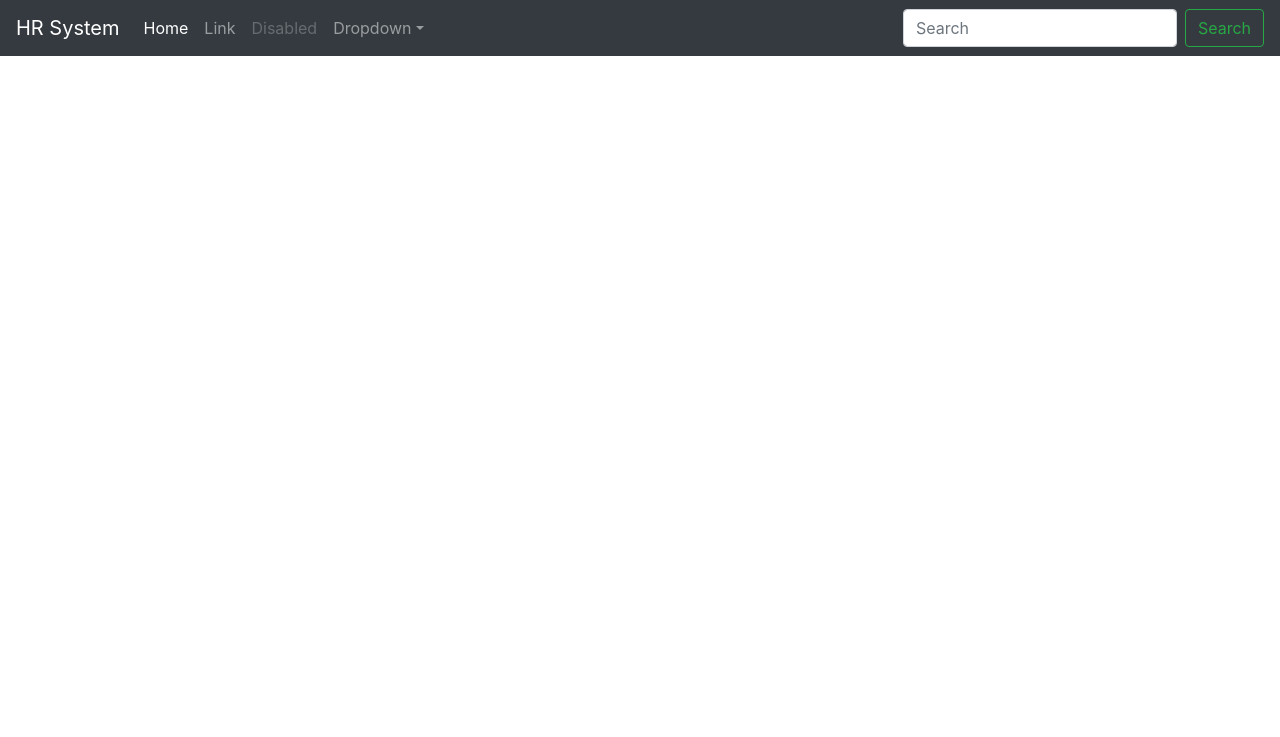
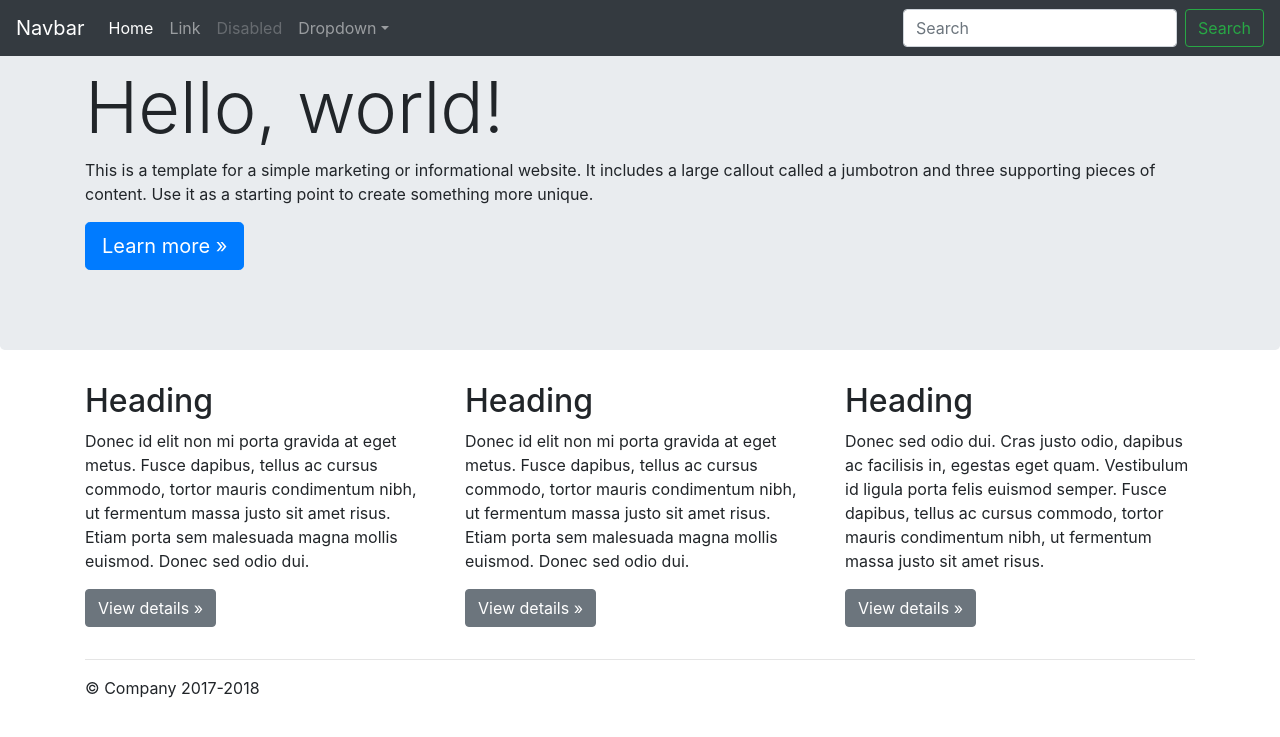
Before and after one commit to Brucehaha/django_hr_system, a Django app: page / in a window 1280 px wide. Shown: the top 737 px of the page. Run offline with Django 3.2, Linux system fonts and the light colour scheme; parts of the project's set-up code (start-up, migrations or seed data) failed here and were passed over; some libraries are stand-ins or nearby versions.

Commit message:
template2

```diff
--- a/templates/home.html
+++ b/templates/home.html
@@ -3,6 +3,38 @@
 
 {% block content  %}
 
-    <h1>welcome to the new system</h1>
+     <!-- Main jumbotron for a primary marketing message or call to action -->
+      <div class="jumbotron">
+        <div class="container">
+          <h1 class="display-3">Hello, world!</h1>
+          <p>This is a template for a simple marketing or informational website. It includes a large callout called a jumbotron and three supporting pieces of content. Use it as a starting point to create something more unique.</p>
+          <p><a class="btn btn-primary btn-lg" href="#" role="button">Learn more &raquo;</a></p>
+        </div>
+      </div>
+
+      <div class="container">
+        <!-- Example row of columns -->
+        <div class="row">
+          <div class="col-md-4">
+            <h2>Heading</h2>
+            <p>Donec id elit non mi porta gravida at eget metus. Fusce dapibus, tellus ac cursus commodo, tortor mauris condimentum nibh, ut fermentum massa justo sit amet risus. Etiam porta sem malesuada magna mollis euismod. Donec sed odio dui. </p>
+            <p><a class="btn btn-secondary" href="#" role="button">View details &raquo;</a></p>
+          </div>
+          <div class="col-md-4">
+            <h2>Heading</h2>
+            <p>Donec id elit non mi porta gravida at eget metus. Fusce dapibus, tellus ac cursus commodo, tortor mauris condimentum nibh, ut fermentum massa justo sit amet risus. Etiam porta sem malesuada magna mollis euismod. Donec sed odio dui. </p>
+            <p><a class="btn btn-secondary" href="#" role="button">View details &raquo;</a></p>
+          </div>
+          <div class="col-md-4">
+            <h2>Heading</h2>
+            <p>Donec sed odio dui. Cras justo odio, dapibus ac facilisis in, egestas eget quam. Vestibulum id ligula porta felis euismod semper. Fusce dapibus, tellus ac cursus commodo, tortor mauris condimentum nibh, ut fermentum massa justo sit amet risus.</p>
+            <p><a class="btn btn-secondary" href="#" role="button">View details &raquo;</a></p>
+          </div>
+        </div>
+
+        <hr>
+
+      </div> <!-- /container -->
+
 
 {% endblock %}
--- a/templates/layout.html
+++ b/templates/layout.html
@@ -20,8 +20,9 @@
 
 
 <body>
-        <div class="navbar navbar-expand-md navbar-dark bg-dark fixed-top">
-              <a class="navbar-brand" href="#">HR System</a>
+
+    <nav class="navbar navbar-expand-md navbar-dark fixed-top bg-dark">
+      <a class="navbar-brand" href="#">Navbar</a>
       <button class="navbar-toggler" type="button" data-toggle="collapse" data-target="#navbarsExampleDefault" aria-controls="navbarsExampleDefault" aria-expanded="false" aria-label="Toggle navigation">
         <span class="navbar-toggler-icon"></span>
       </button>
@@ -29,10 +30,10 @@
       <div class="collapse navbar-collapse" id="navbarsExampleDefault">
         <ul class="navbar-nav mr-auto">
           <li class="nav-item active">
-                    <a class="nav-link" href="{% url 'home' %}">Home <span class="sr-only">(current)</span></a>
+            <a class="nav-link" href="#">Home <span class="sr-only">(current)</span></a>
           </li>
           <li class="nav-item">
-                    <a class="nav-link" href="{% url 'upload' %}">Link</a>
+            <a class="nav-link" href="#">Link</a>
           </li>
           <li class="nav-item">
             <a class="nav-link disabled" href="#">Disabled</a>
@@ -51,16 +52,23 @@
           <button class="btn btn-outline-success my-2 my-sm-0" type="submit">Search</button>
         </form>
       </div>
-        </div>
+    </nav>
 
+    <main role="main">
+        {% block content %} {% endblock %}
 
-        <div class="container">
-            {# Display django.contrib.messages as Bootstrap alerts #}
-            {% block content %}{% endblock %}
+    </main>
 
-        </div><!-- /.container -->
+    <footer class="container">
+      <p>&copy; Company 2017-2018</p>
+    </footer>
 
+    <!-- Bootstrap core JavaScript
+    ================================================== -->
 
     {% bootstrap_javascript %}
   </body>
+
+
+
 </html>
```
Also changed, not shown: upload/templates/upload/document_form.html (+12 -0 lines). Lines whose indentation alone changed are shown as unchanged.
